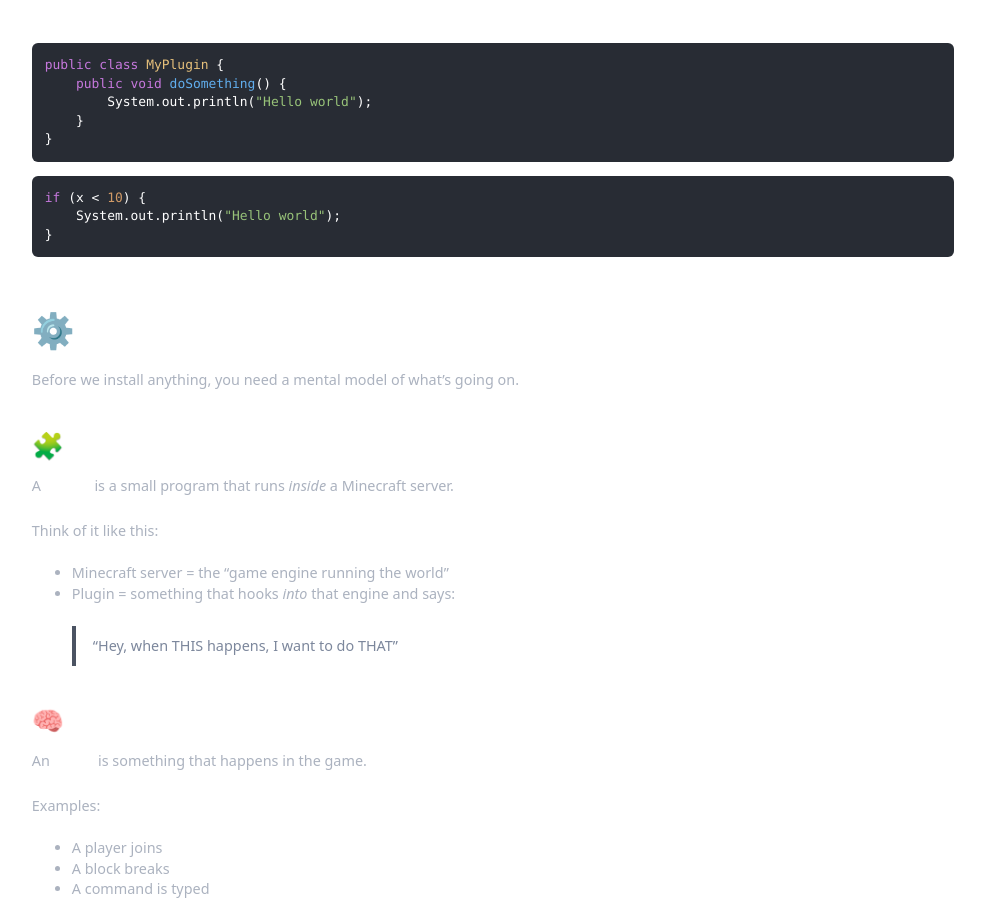
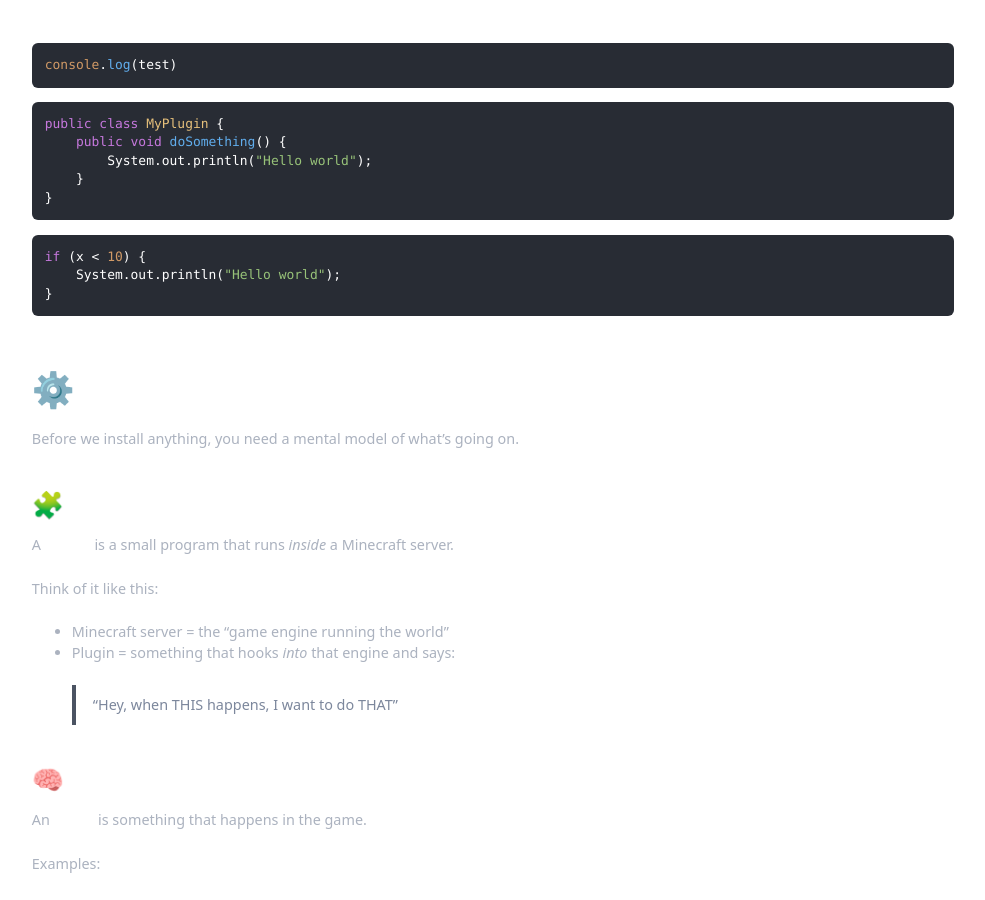
Before and after one commit to Evvy/evvy.github.io, a Jekyll site: the page built from minecraft/index.md, in a window 1280 px wide and 900 px high. Shown: the whole window, without its empty margins (147-1132 px from the left). Built offline with Jekyll 4.4.1, drawn with Linux system fonts in a browser that asks for light colours; nearby versions of some CDN libraries.

Commit message:
Update index.md

````diff
--- a/minecraft/index.md
+++ b/minecraft/index.md
@@ -2,6 +2,10 @@
 layout: default
 title: Minecraft
 ---
+
+```js
+console.log(test)
+```
 
 <pre><code class="language-java">public class MyPlugin {
     public void doSomething() {
````
